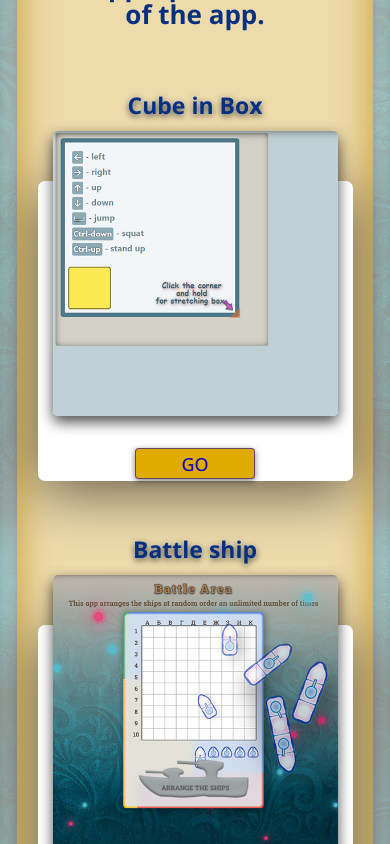
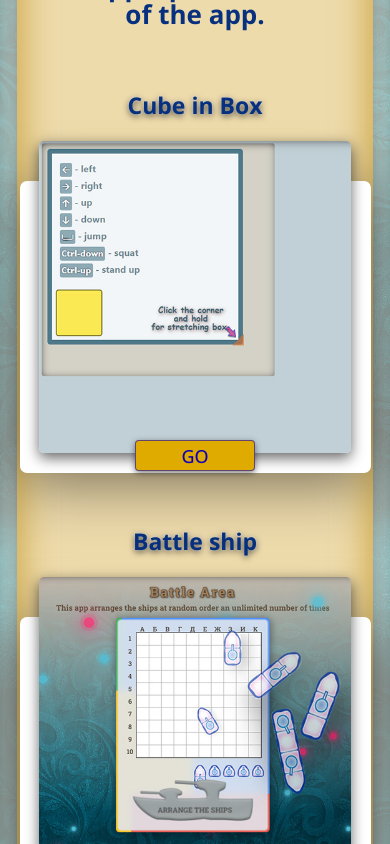
Before and after one commit to Alex-Porub/NavBar-3D, a React (Create React App) app: page /home in a window 390 px wide. Shown: the part 1000-1844 px from the top of the page. Built offline with nearby package versions, Linux system fonts and the light colour scheme; a web font is replaced by a local one.

Commit message:
added effect accordion to cards

```diff
--- a/src/components/MyWorkCard/MyWorkCard.jsx
+++ b/src/components/MyWorkCard/MyWorkCard.jsx
@@ -5,6 +5,7 @@ import { Link } from "react-router-dom";
 function MyWorkCard({ work }) {
     const resizerFull = function (e) {
         const currWrap = e.target.closest(`.${cl.wrap}`);
+        const text = currWrap.querySelector(`.${cl.card__text}`);
         const brothers = currWrap.closest("ul").children;
         for (let el of brothers) {
             let wrap = el.children[0];
@@ -12,6 +13,8 @@ function MyWorkCard({ work }) {
                 wrap.classList.remove(`${cl.fullsize}`);
             }
         }
+        !currWrap.classList.contains(`${cl.fullsize}`) &&
+        text.style.setProperty("--scrollHeight", text.scrollHeight + "px");
         currWrap.classList.toggle(`${cl.fullsize}`);
     };
 
@@ -23,9 +26,9 @@ function MyWorkCard({ work }) {
             <h3>{work.title}</h3>
             <div className={cl.card}>
                 <div className={cl.card__imgBox}>
-                    <img src={work.imgSrc} />
+                    <img src={work.imgSrc} alt="sqreenshot of component" />
                 </div>
-                <div className={cl.card__content}>
+                <div className={cl.card__text}>
                     <p>{work.discription}</p>
                 </div>
                 <Link
--- a/src/components/MyWorkCard/MyWorkCard.module.scss
+++ b/src/components/MyWorkCard/MyWorkCard.module.scss
@@ -17,7 +17,6 @@
         margin-top: 60px;
         width: 380px;
         min-height: 300px;
-        height: 300px;
         background: white;
         border-radius: 7px;
         position: relative;
@@ -25,7 +24,7 @@
         flex-direction: column;
         padding: 0 20px;
         align-items: center;
-        box-shadow: 0 10px 60px rgba(0, 0, 0, 0.6);
+        box-shadow: 0 10px 60px rgba(0, 0, 0, 0.5);
         transition: 0.5s;
 
         &__imgBox {
@@ -36,30 +35,33 @@
             position: relative;
             border-radius: 5px;
             overflow: hidden;
-            top: -50px;
-            box-shadow: 0 6px 14px rgba(0, 0, 0, 0.7);
+            top: -40px;
+            box-shadow: 0 5px 14px rgba(0, 0, 0, 0.6);
             z-index: 2;
+            margin-bottom: -20px;
+            transition: margin 0.3s;
 
             img {
                 width: 100%;
             }
         }
 
-        &__content {
+        &__text {
             font-size: 16px;
             line-height: 1.18em;
             font-weight: 600;
             position: relative;
             text-align: center;
-            top: -400px;
+            top: -300px;
             flex: 1 0 auto;
             display: flex;
-            align-items: center;
-            transition: 0.5s;
+            align-items: flex-start;
             overflow: hidden;
             pointer-events: none;
-            visibility: hidden;
             opacity: 0;
+            transition: top 0.8s, opacity 0.8s, height 0.5s, margin 0.5s;
+            height: 0px;
+            margin-top: 0;
         }
 
         &__button {
@@ -90,31 +92,28 @@
 
     @media screen and (max-width: 420px) {
         .card {
-            width: 315px;
-            min-height: 300px;
-            height: 300px;
+            width: 90vw;
+            min-height: 250px;
 
             &__imgBox {
-                width: 285px;
-                height: 285px;
-                min-width: 285px;
-                min-height: 285px;
+                width: 80vw;
+                height: 80vw;
+                min-width: 80vw;
+                min-height: 80vw;
             }
 
-            &__content {
-
-            }
+            &__text {}
         }
     }
 
     &:hover {
 
         .card {
-            height: 326px;
 
             &__imgBox {
-                outline: 5px solid #003699af;
-                outline-offset: 5px;
+                outline: 3px solid #003699af;
+                outline-offset: 3px;
+                margin-bottom: 0;
             }
 
             &__button {
@@ -128,12 +127,13 @@
     &.fullsize {
 
         .card {
-            height: 590px;
 
-            &__content {
+            &__text {
                 top: -40px;
                 visibility: visible;
                 opacity: 1;
+                height: var(--scrollHeight);
+                margin-top: 36px;
             }
         }
 
@@ -144,6 +144,7 @@
 
                 &__imgBox {
                     outline: none;
+                    margin-bottom: -20px;
                 }
 
                 &__button {
@@ -156,7 +157,7 @@
 
         @media screen and (max-width: 420px) {
             .card {
-                height: 605px;
+                // height: 605px;
             }
         }
     }
```
